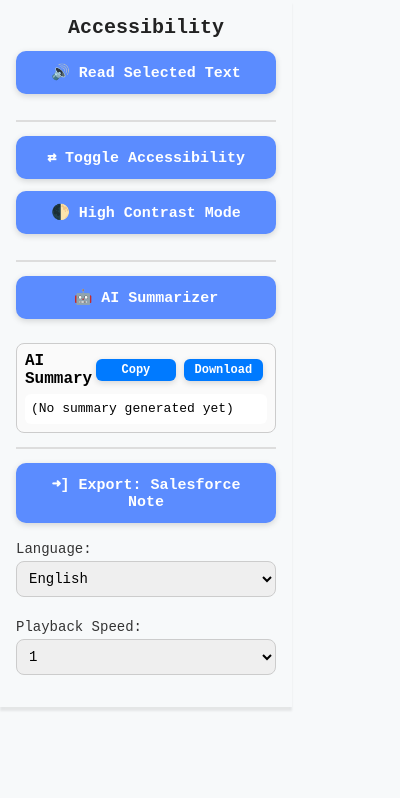
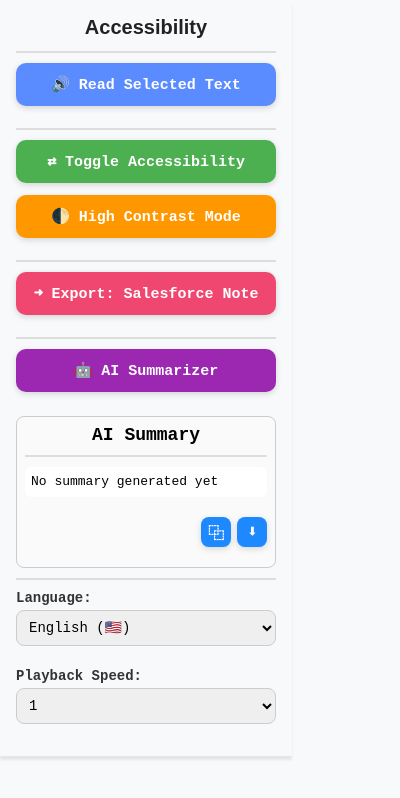
Before and after one commit to VuNguyen123456/pocket-translator, a browser extension: page extension-files/popup.html in a window 400 px wide. Drawn offline with Linux system fonts and the light colour scheme.

Commit message:
popup.css edits

```diff
--- a/extension-files/popup.css
+++ b/extension-files/popup.css
@@ -9,6 +9,7 @@ body {
 }
 
 h1 {
+    font-family: sans-serif;
     margin: 0 0 10px 0;
     font-size: 20px;
     margin-bottom: 12px;
@@ -30,44 +31,56 @@ button {
     cursor: pointer;
     color: white;
     box-shadow: 0 2px 6px rgba(0, 0, 0, 0.15);
-    transition: 0.2s;
-    /*font-family: monospace, sans-serif;
-    font-size: 16px;
-    font-weight: 600;
-
-    background: #577bf0;
-
-    width: 100%;
-
-    gap: 10px;
-    padding: 14px;
-    margin-bottom: 10px;
-    border: none;
-    color: white;
-
-    border-radius: 4px;
-    cursor: pointer;
     transition: background 0.2s ease, transform 0.1s ease, border-radius 0.2s ease;
-    box-shadow: 0 2px 6px rgba(0, 0, 0, 0.15);*/
-
 }
 
+/* Individual button colors (keep these after generic hover) */
+.btn-read { background: #5b8cff; }
+.btn-read:hover { background: #2c3799; }
+
+.btn-accessibility { background: #4caf50; }
+.btn-accessibility:hover { background: #357a38; }
+
+.btn-contrast { background: #ff9800; }
+.btn-contrast:hover { background: #c66900; }
+
+.btn-ai { background: #9c27b0; }
+.btn-ai:hover { background: #6d1b8a; }
+
+.btn-salesforce { background: #EF476F; }
+.btn-salesforce:hover { background: #9a2c46; }
+
+/* Only keep generic hover if you want a default effect for buttons without a .btn-* class */
 button:hover {
-    background: #2c3799;
+    /* background: #2c3799; <- remove this line or leave as fallback */
     border-radius: 10px;
-    box-shadow: 0 0 8px #85e7ff;
     transform: translateY(-1px);
-
 }
 
 button.active {
-    background: #2c3799 !important;
+    background: #000001 !important;
     border: 1px solid #6bb8ff !important;
     border-radius: 10px !important;
     /* << More rounded when active */
     transform: scale(1.02);
     /* Slight pop effect */
 }
+
+.btn-contast.active {
+    background: #534a06 !important;
+    border-radius: 10px !important;
+    /* << More rounded when active */
+    transform: scale(1.02);
+    /* Slight pop effect */
+}
+.btn-accessibility.active {
+    background: #357a38 !important;
+    border-radius: 10px !important;
+    /* << More rounded when active */
+    transform: scale(1.02);
+    /* Slight pop effect */
+}
+
 
 button:active {
     transform: scale(0.97);
@@ -79,13 +92,14 @@ label {
     margin-bottom: 4px;
     display: block;
     color: #333;
+    font-weight: bold;
 }
 
 hr {
     border: none;
     border-top: 1px solid #ddd;
     border-bottom: 1px solid #ddd;
-    margin: 14px 0;
+    margin: 10px 0;
 }
 
 select {
@@ -120,40 +134,12 @@ select {
     }
 }
 
-.popup-container {
-    background: white;
-    padding: 20px;
-    border-radius: 12px;
-    box-shadow: 0 4px 12px rgba(0,0,0,0.1);
-}
-
-/* Dark mode */
-@media (prefers-color-scheme: dark) {
-    :root {
-        --bg: #111;
-        --text: #eee;
-        --card: #1b1b1b;
-        --border: #333;
-    }
-}
-
 #summaryContainer {
     margin-top: 12px;
     border: 1px solid #ccc;
     border-radius: 8px;
     padding: 8px;
     background: #fafafa;
-}
-
-#summaryHeader {
-    display: flex;
-    justify-content: space-between;
-    align-items: center;
-    margin-bottom: 6px;
-}
-
-#summaryHeader span {
-    font-weight: bold;
 }
 
 #summaryHeader button {
@@ -171,6 +157,7 @@ select {
 }
 
 #summaryBox {
+    position: relative;
     max-height: 140px;
     overflow-y: auto;
     white-space: pre-wrap;
@@ -180,9 +167,58 @@ select {
     font-size: 13px;
     line-height: 1.4;
 }
-.summary-action-btn {
-    font-size: 11px;
-    padding: 4px 8px;
-    margin: 4px;
-    border-radius: 5px;
+
+.summary-label {
+    display: block;
+    text-align: center;
+    font-weight: bold;
+    font-size: large;
+    margin-bottom: 6px;
 }
+.summary-action-group {
+    display: flex;
+    justify-content: flex-end; /* pushes buttons to the right */
+    gap: 6px;
+    margin-top: 20px;
+}
+
+.summary-icon-btn {
+    width: 30px;
+    height: 30px;
+    display: flex;
+    align-items: center;
+    justify-content: center;
+    background: #1e88ff;
+    border: none;
+    border-radius: 8px;
+    cursor: pointer;
+    font-size: 16px;
+    color: white;
+    position: relative;
+    transition: background 0.2s ease;
+}
+
+.summary-icon-btn::after {
+    content: attr(data-tooltip);
+    position: absolute;
+    bottom: -26px;
+    left: 50%;
+    transform: translateX(-50%);
+    font-size: 10px;
+    padding: 2px 6px;
+    background: black;
+    color: white;
+    border-radius: 4px;
+    opacity: 0;
+    pointer-events: none;
+    white-space: nowrap;
+    transition: opacity 0.15s ease;
+}
+
+.summary-icon-btn:hover {
+    background: #0d6fe6;
+}
+
+.summary-icon-btn:hover::after {
+    opacity: 1;
+}
--- a/extension-files/popup.html
+++ b/extension-files/popup.html
@@ -1,5 +1,3 @@
-<!-- popup.html -->
-
 <!doctype html>
 <html>
 
@@ -11,36 +9,40 @@
 
 <body>
     <h1>Accessibility</h1>
+    <hr>
 
-    <button id="readBtn">🔊 Read Selected Text</button>
+    <!-- Buttons with separate classes for colors -->
+    <button id="readBtn" class="btn-read">🔊 Read Selected Text</button>
     <hr>
-    <button id="accessibilityModeBtn">⇄ Toggle Accessibility</button>
-    <button id="highContrastBtn">🌓 High Contrast Mode</button>
+    <button id="accessibilityModeBtn" class="btn-accessibility">⇄ Toggle Accessibility</button>
+    <button id="highContrastBtn" class="btn-contrast">🌓 High Contrast Mode</button>
     <hr>
-    <button id="aiSummarizer">🤖 AI Summarizer</button>
+
+    <button id="salesforceBtn" class="btn-salesforce">➜ Export: Salesforce Note</button>
+    <hr>
+    <button id="aiSummarizer" class="btn-ai">🤖 AI Summarizer</button>
+
+    <!-- Summary Container -->
     <div id="summaryContainer">
-        <div id="summaryHeader">
-            <span>AI Summary</span>
-            <button id="copySummaryBtn" class="summary-action-btn">Copy</button>
-            <button id="downloadSummaryBtn" class="summary-action-btn">Download</button>
-        </div>
-        <div id="summaryBox">(No summary generated yet)</div>
+        <span class="summary-label">AI Summary</span>
+        <hr>
+        <div id="summaryBox">No summary generated yet</div>
+            <div class="summary-action-group">
+                <button id="copySummaryBtn" class="summary-icon-btn" data-tooltip="Copy">⿻</button>
+                <button id="downloadSummaryBtn" class="summary-icon-btn" data-tooltip="Download">⬇</button>
+            </div>
     </div>
-    <hr>
-    <button id="salesforceBtn">➜] Export: Salesforce Note</button>
+<hr>
 
-
-
+    <!-- Language select -->
     <label for="language-select">Language:</label>
     <select id="language-select">
-        <option value="en-US">English</option>
-        <option value="es-ES">Spanish</option>
-        <option value="fr-FR">French</option>
-        <!-- <option value="zh-CN">Chinese (Simplified)</option> -->
-        <!-- <option value="ar-EG">Arabic</option> -->
+        <option value="en-US">English (🇺🇸)</option>
+        <option value="es-ES">Spanish (🇪🇸)</option>
+        <option value="fr-FR">French (🇫🇷)</option>
     </select>
 
-    <!-- ADA -->
+    <!-- Playback Speed -->
     <label for="playback">Playback Speed:</label>
     <select id="playback">
         <option value="1">1</option>
--- a/extension-files/popup.js
+++ b/extension-files/popup.js
@@ -106,7 +106,7 @@ function processFullPageText() {
                         if (response.audioBase64) {
                             console.log("Recieved Audio.");
                             const audio = new Audio(
-                                'data:${response.audioContentType};base64,${response.audioBase64}'
+                                `data:${response.audioContentType};base64,${response.audioBase64}`
                             );
                             audio.playbackRate = speedPlay;
                             audio.play();
@@ -224,16 +224,15 @@ function spawnLanguageParticles() {
 
     // Popup root
     const popup = document.body;
+    // Adjust for scroll position
+    const offsetX = rect.left + rect.width / 2 + window.scrollX;
+    const offsetY = rect.top + rect.height / 2 + window.scrollY;
 
     for (let i = 0; i < 30; i++) {
         const el = document.createElement("div");
         el.className = "language-particle";
 
         el.textContent = chars[Math.floor(Math.random() * chars.length)];
-
-        // Position relative to popup
-        const offsetX = rect.left + rect.width / 2 - popup.offsetLeft;
-        const offsetY = rect.top + rect.height / 2 - popup.offsetTop;
 
         el.style.left = offsetX + "px";
         el.style.top = offsetY + "px";
```
